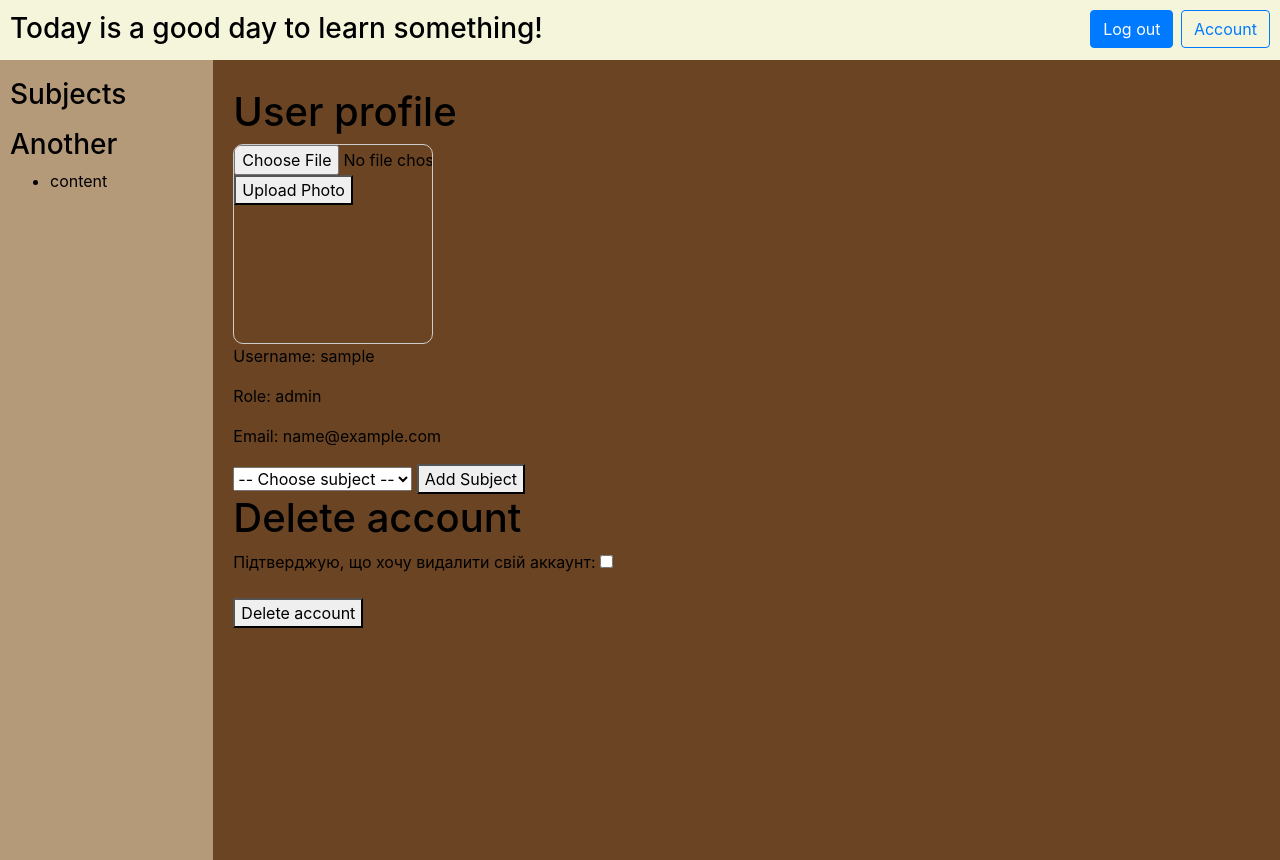
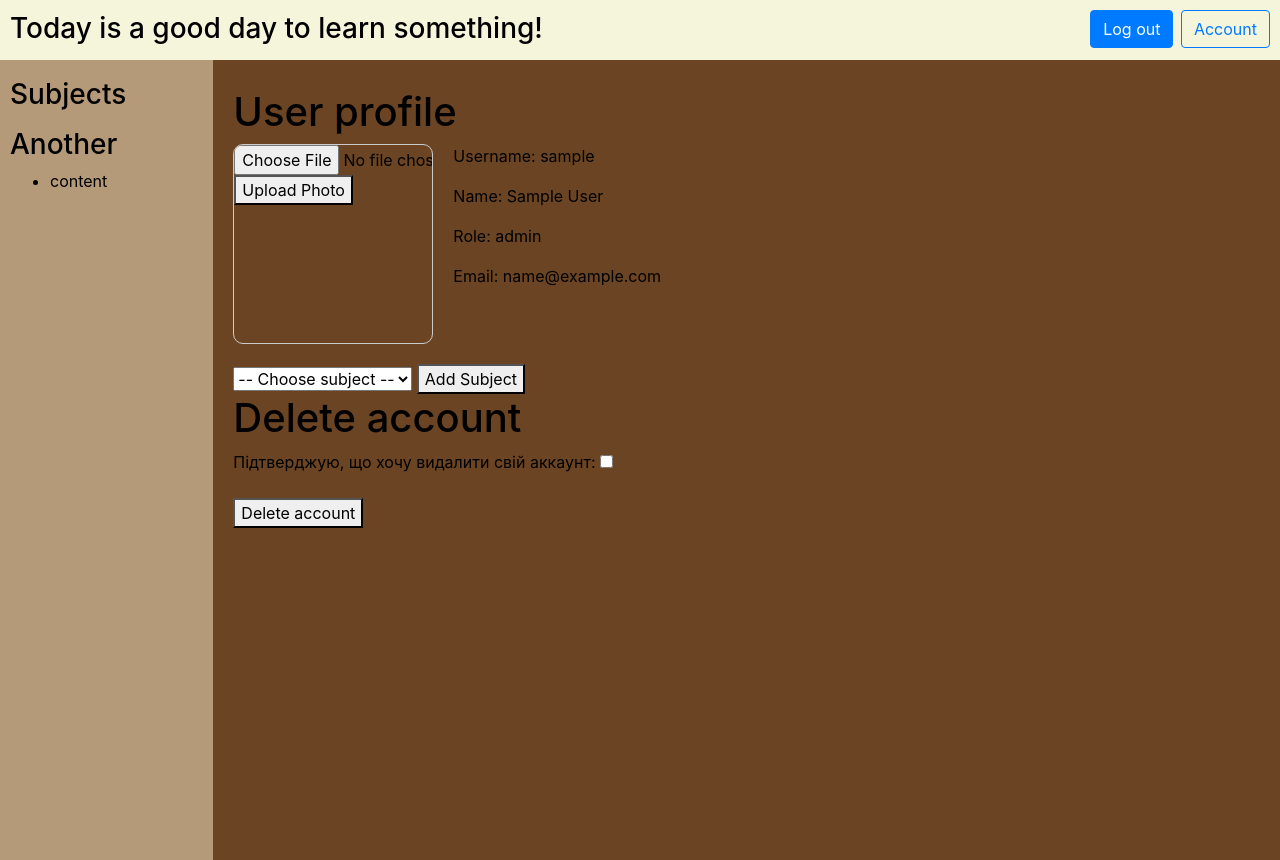
Before and after one commit to Stackmans/educational_portal, a Django app: page /delete in a window 1280 px wide. Run offline with Django 5.2, Linux system fonts and the light colour scheme; the visitor is signed in with stand-in values (Sample User, id 1); some libraries are stand-ins or nearby versions.

Commit message:
fixed user profile

```diff
--- a/educationalportal/webeducation/templates/webeducation/account_info.html
+++ b/educationalportal/webeducation/templates/webeducation/account_info.html
@@ -65,7 +65,8 @@
 {% block main_content %}
     <h1>User profile</h1>
 
-    <div style="width: 200px; height: 200px; border: 1px solid #ccc; border-radius: 10px; overflow: hidden;">
+    <div style="display: flex; margin-bottom: 20px;">
+        <div style="width: 200px; height: 200px; border: 1px solid #ccc; border-radius: 10px; overflow: hidden; margin-right: 20px;">
             {% if user.photo %}
                 <img src="{{ user.photo.url }}" alt="User Photo" style="width: 100%; height: 100%; object-fit: cover;">
             {% else %}
@@ -76,10 +77,13 @@
                 </form>
             {% endif %}
         </div>
-
+        <div>
             <p>Username: {{ user.username }}</p>
+            <p>Name: {{ user.first_name }} {{ user.last_name }}</p>
             <p>Role: {{ user.role }}</p>
             <p>Email: {{ user.email }}</p>
+        </div>
+    </div>
 
     {% if messages %}
         {% for message in messages %}
```
Lines whose indentation alone changed are shown as unchanged.
